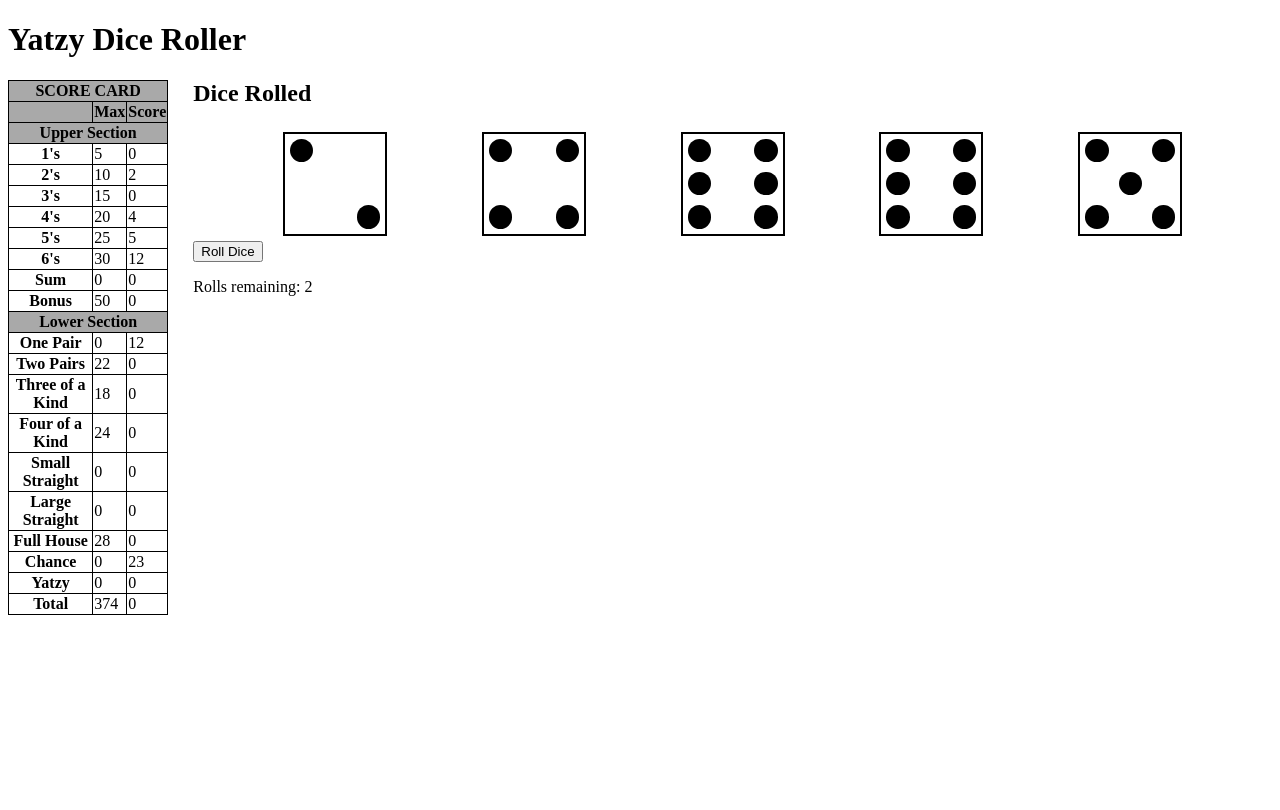
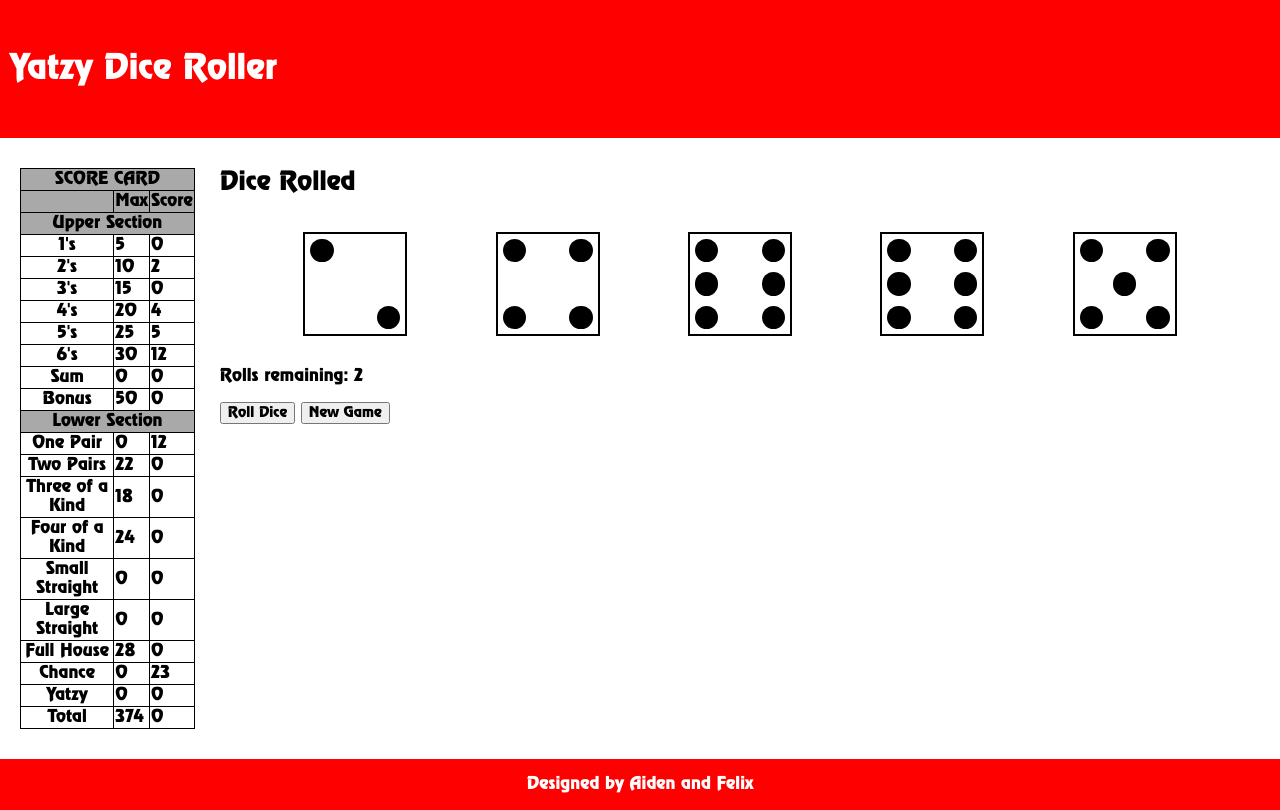
Before and after one commit to Aiden-Garrett/yatzy, a PHP site: page /public/test.html in a window 1280 px wide. Before the commit the page ends 615 px from the top, so only its background shows below. Run offline with PHP 8.4, Linux system fonts and the light colour scheme.

Commit message:
styling changes and can start new game

```diff
--- a/public/styles.css
+++ b/public/styles.css
@@ -1,3 +1,44 @@
+* {
+    font-family: 'revue', serif;
+}
+
+header {
+    background-color: red;
+    padding: 50px 10px 50px 10px;
+}
+
+header h1 {
+    margin: 0;
+}
+
+body {
+    margin: 0;
+    display: flex;
+    flex-direction: column;
+}
+
+#body {
+    background-color: white;
+    display: flex;
+    padding: 30px 20px 30px 20px;
+}
+
+footer {
+    background-color: red;
+    text-align: center;
+    color: white;
+}
+
+@font-face {
+    font-family: 'revue';
+    src: url('/public/assets/RevueStd.ttf');
+}
+
+h1 {
+    font-family: 'revue', serif;
+    color: white;
+}
+
 .dice {
     display: grid;
     border: solid 2px black;
@@ -18,6 +59,10 @@
     display: flex;
     justify-content: space-evenly;
     flex-wrap: wrap;
+    background-color: white;
+    border-radius: 20px;
+    padding-top: 10px;
+    padding-bottom: 10px;
 }
 
 #game {
@@ -30,14 +75,11 @@
 }
 table {
     border-collapse: collapse;
+    background-color: white;
 }
 
 th, td {
     border: solid 1px black;
-}
-
-#body {
-    display: flex;
 }
 
 tr:hover:not(.used, .label, #total, #upperSum, #bonus) {
@@ -52,6 +94,10 @@ tr:hover:not(.used, .label, #total, #upperSum, #bonus) {
     border: solid 2px red;
 }
 
+.dice:hover {
+    border: solid 2px red;
+}
+
 .label {
     background-color: darkgray;
 }
--- a/public/test.html
+++ b/public/test.html
@@ -10,10 +10,9 @@
     <link rel="stylesheet" href="styles.css">
 </head>
 <body>
-
-<div id="header">
+<header id="header">
     <h1>Yatzy Dice Roller</h1>
-</div>
+</header>
 <div id="body">
     <table id="scoreCard">
         <tr class="label">
@@ -107,28 +106,35 @@
     </table>
     <div id="game">
         <h2>Dice Rolled</h2>
-        <div id="diceOutput"></div>
+        <div id="diceOutput">
+        </div>
+        <p>Rolls remaining: <span id="rollsRemaining"></span></p>
         <button id="rollButton">Roll Dice</button>
-        <p>Rolls remaining: <span id="rollsRemaining"></span></p>
+        <button id="newGameButton">New Game</button>
     </div>
 </div>
 
 <script type="module">
     import YatzyGame from '/public/assets/yatzy_game.js';
 
-    const game = new YatzyGame();
+    let game = new YatzyGame();
     const rollButton = document.getElementById('rollButton');
+    const newGameButton = document.getElementById('newGameButton')
     const diceOutput = document.getElementById('diceOutput');
     const scoreOutput = document.getElementById('scoreCard');
     const rows = scoreOutput.rows;
     const rollsRemaining = document.getElementById('rollsRemaining');
 
     render();
-    rollsRemaining.innerHTML = game.rollsRemaining;
     rollButton.addEventListener('click', () => {
         game.rollDice();
         render();
     });
+
+    newGameButton.addEventListener('click', () => {
+        game = new YatzyGame();
+        render();
+    })
 
     function render() {
         // clear dice
@@ -155,7 +161,9 @@
             let id = row.id;
             //remove click event listener (to make rerendering quick).
             row.removeEventListener('click', row.fn);
-
+            // need to mark rows as unused (will get marked when rendering)
+            // need to do this because when starting new game it needs to be reset
+            row.classList.remove('used');
             if (id !== "") {
                 if (game.scoreState[id] === undefined) {
                     let func = `calculate${id.charAt(0).toUpperCase() + id.slice(1)}(game.scoreState)`;
@@ -177,5 +185,8 @@
         }
     }
 </script>
+<footer>
+    <p>Designed by Aiden and Felix</p>
+</footer>
 </body>
 </html>
```
Also changed, not shown: public/assets/RevueStd.ttf (added), public/assets/yatzy_engine.js.
